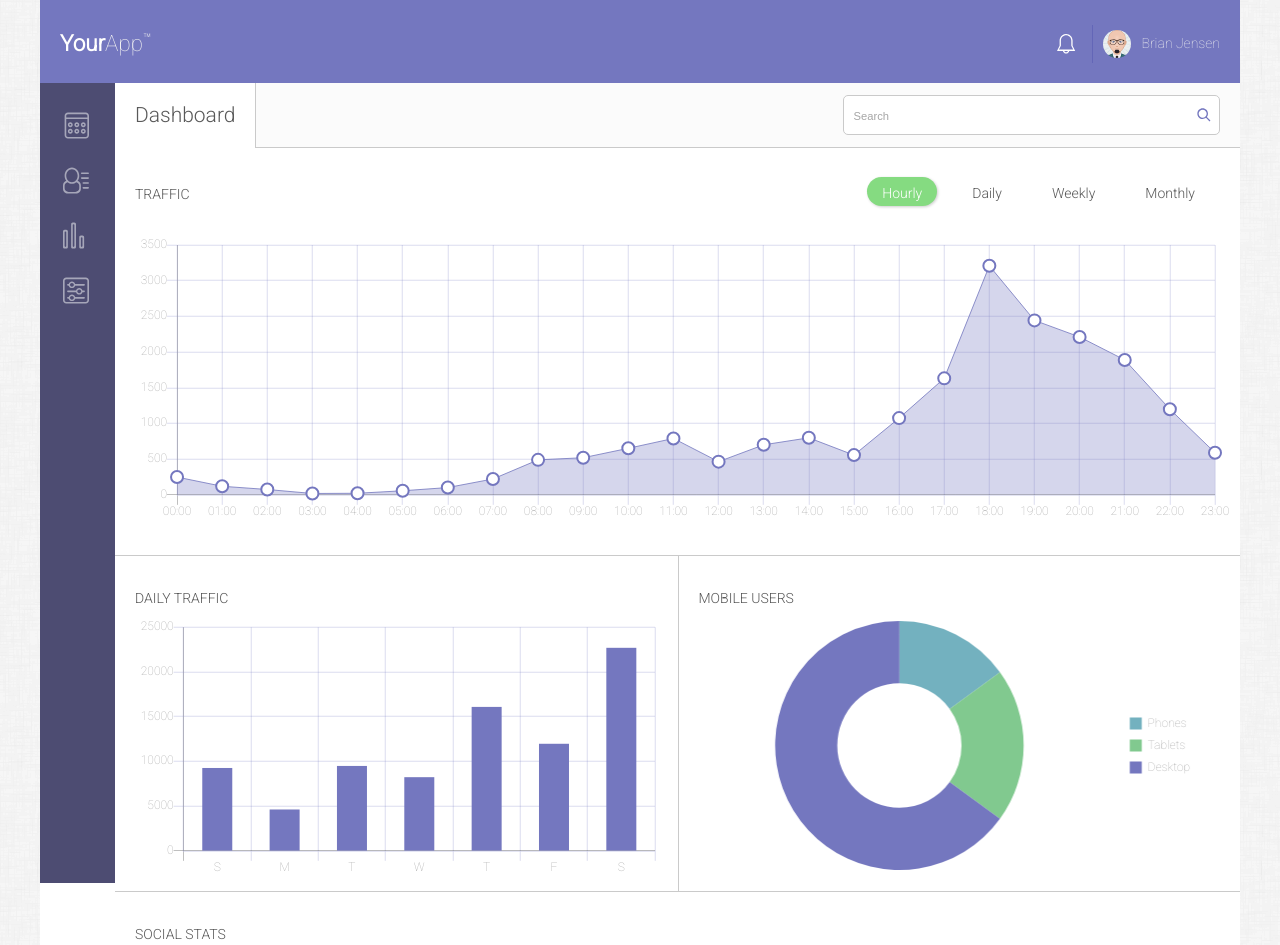
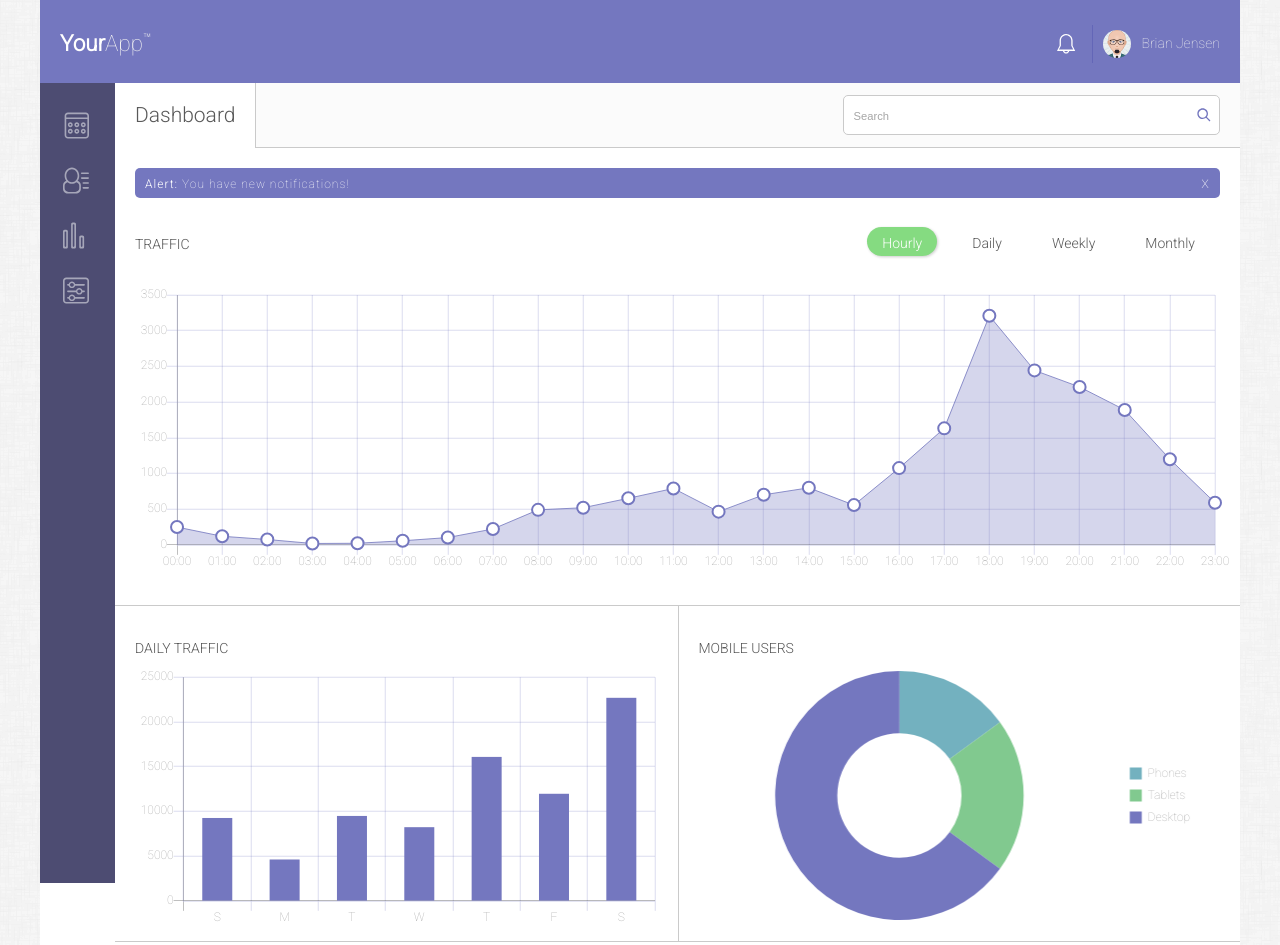
Before and after one commit to brian-jensen/techdegree-project-9, a plain HTML site: page index.html in a window 1280 px wide. Shown: the top 945 px of the page. Drawn offline with nearby package versions, Linux system fonts and the light colour scheme; a web font is replaced by a local one.

Commit message:
built alert bar and closing event

```diff
--- a/index.html
+++ b/index.html
@@ -108,6 +108,12 @@
     </div>
       <div class="grid__col--11 dashboard-search">
       <input type="text" placeholder="Search">
+    </div>
+  </div>
+  <div class="grid__row alert">
+    <div class="grid__col--12 alert-bar">
+      <p><strong>Alert: </strong>You have new notifications!</p>
+      <span>x</span>
     </div>
   </div>
   <div class="grid__row traffic-content">
--- a/js/app.js
+++ b/js/app.js
@@ -3,7 +3,9 @@ const trafficList = document.getElementById('traffic-list');
 const lineChart = document.getElementById('traffic-line-chart');
 const dailyBarChart = document.getElementById('traffic-bar-chart');
 const mobilePieChart = document.getElementById('traffic-pie-chart');
+const alertBarClose = document.querySelector('.alert-bar span');
 let li = trafficList.querySelectorAll('li');
+
 
 
 let hourlyLabels = ['00:00','01:00','02:00','03:00','04:00','05:00','06:00','07:00','08:00','09:00','10:00','11:00',
@@ -205,3 +207,8 @@ newPieChart = new Chart(mobilePieChart, {
     }
   }
 });
+
+alertBarClose.addEventListener('click', function(e) {
+  const alertContainer = document.querySelector('.alert');
+  alertContainer.classList.add('hidden');
+});
--- a/scss/components/_dashboard.scss
+++ b/scss/components/_dashboard.scss
@@ -27,6 +27,37 @@ main {
         line-height: 0.5;
         font-size: 1.5em;
       }
+    }
+  }
+}
+
+.alert {
+  @include column-spacing(null,null,20px);
+  margin-top: 20px;
+  width: 100%;
+  height: 30px;
+  &.hidden {
+    display: none;
+  }
+  &-bar {
+    display: inline-flex;
+    justify-content: space-between;
+    background-color: $color-primary;
+    border-radius: $border--rounded-corners;
+    color: $white;
+    font-size: 12px;
+    width: 100%;
+    height: 30px;
+    line-height: 0.8;
+    letter-spacing: 1px;
+    font-weight: $font-weight--thin;
+    @include column-spacing(null,null,10px);
+    span {
+      display: block;
+      margin: auto 0;
+      text-align: right;
+      font-size: 16px;
+      cursor: pointer;
     }
   }
 }
```
Also changed, not shown: css/styles.css, 1 other file.
